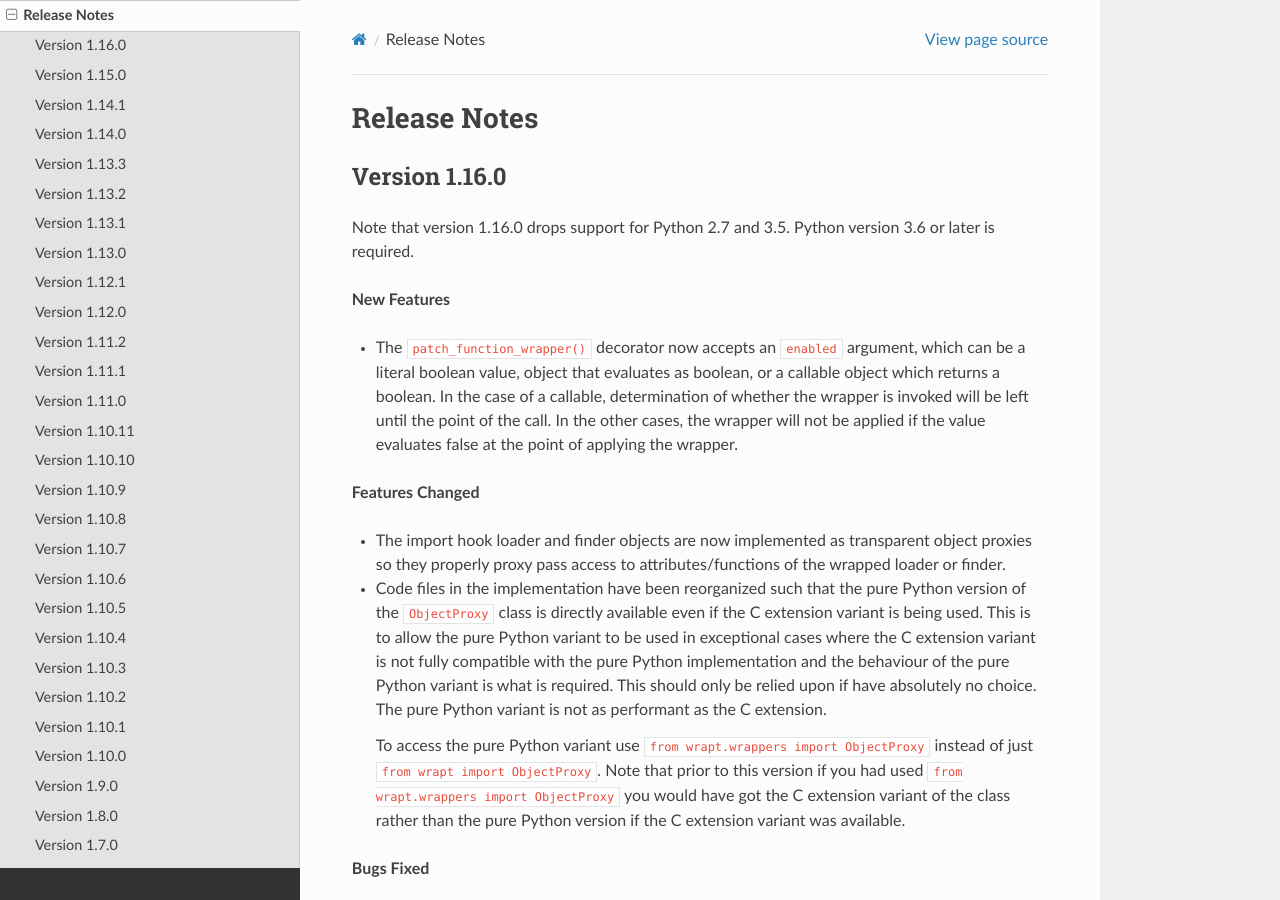
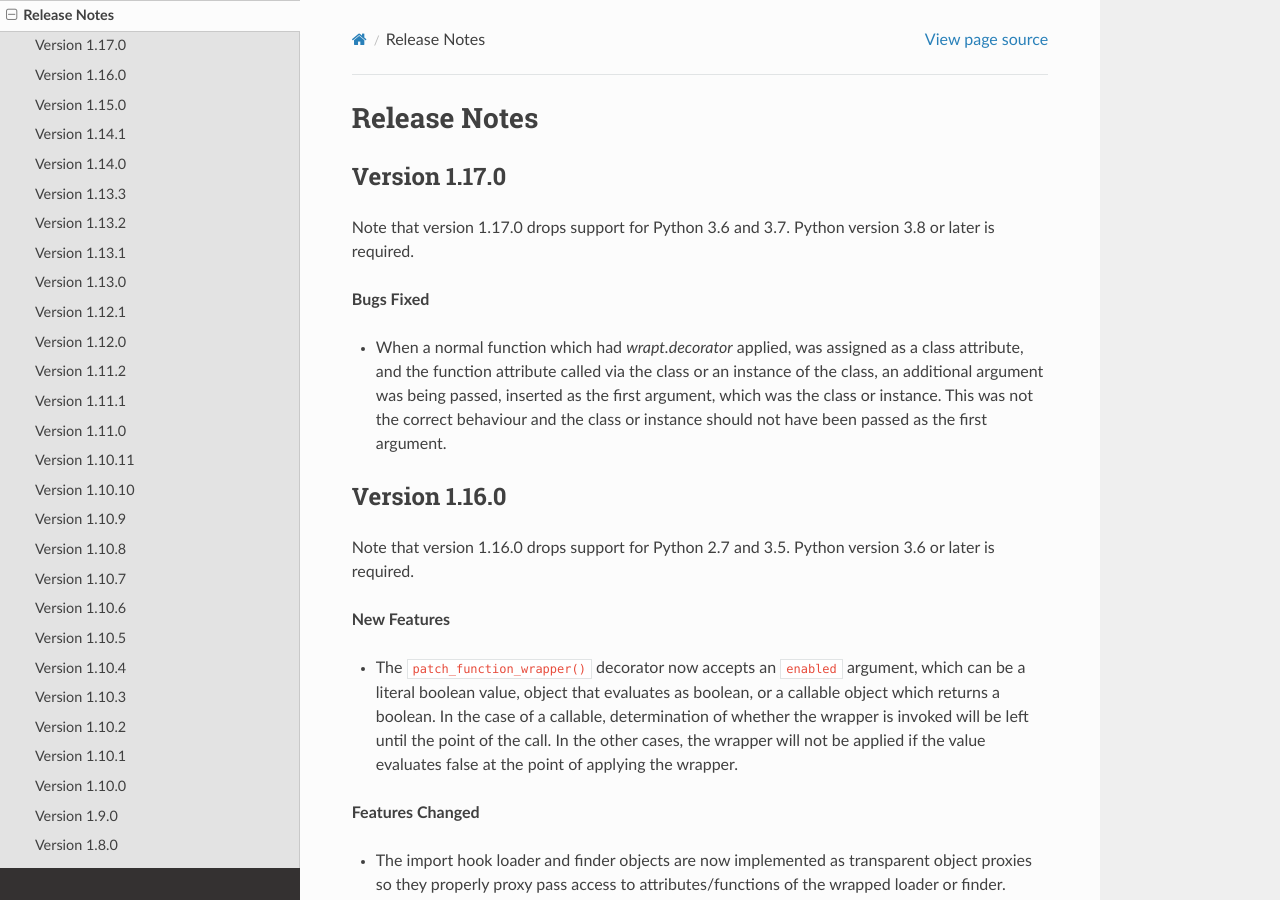
Before and after one commit to GrahamDumpleton/wrapt, a Sphinx documentation site: the page built from docs/changes.rst, in a window 1280 px wide and 900 px high. Built offline with Sphinx 7.4.7 and the Read the Docs theme 2.0.0, drawn with Linux system fonts in a browser that asks for light colours.

Commit message:
Add change notes for decorated function as class attribute fix.

```diff
--- a/docs/changes.rst
+++ b/docs/changes.rst
@@ -1,5 +1,20 @@
 Release Notes
 =============
+
+Version 1.17.0
+--------------
+
+Note that version 1.17.0 drops support for Python 3.6 and 3.7. Python version
+3.8 or later is required.
+
+**Bugs Fixed**
+
+* When a normal function which had `wrapt.decorator` applied, was assigned as a
+  class attribute, and the function attribute called via the class or an
+  instance of the class, an additional argument was being passed, inserted as
+  the first argument, which was the class or instance. This was not the correct
+  behaviour and the class or instance should not have been passed as the first
+  argument.
 
 Version 1.16.0
 --------------
```
